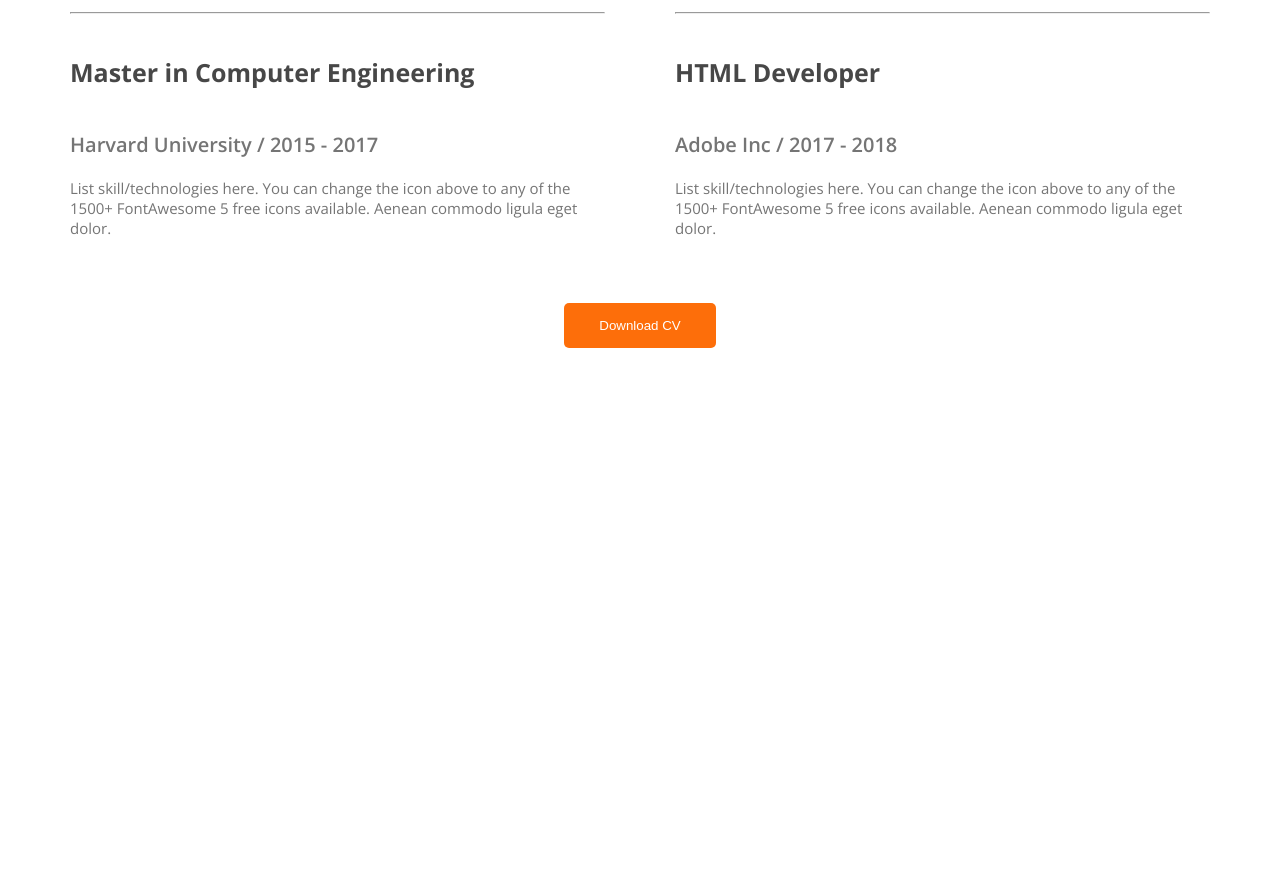
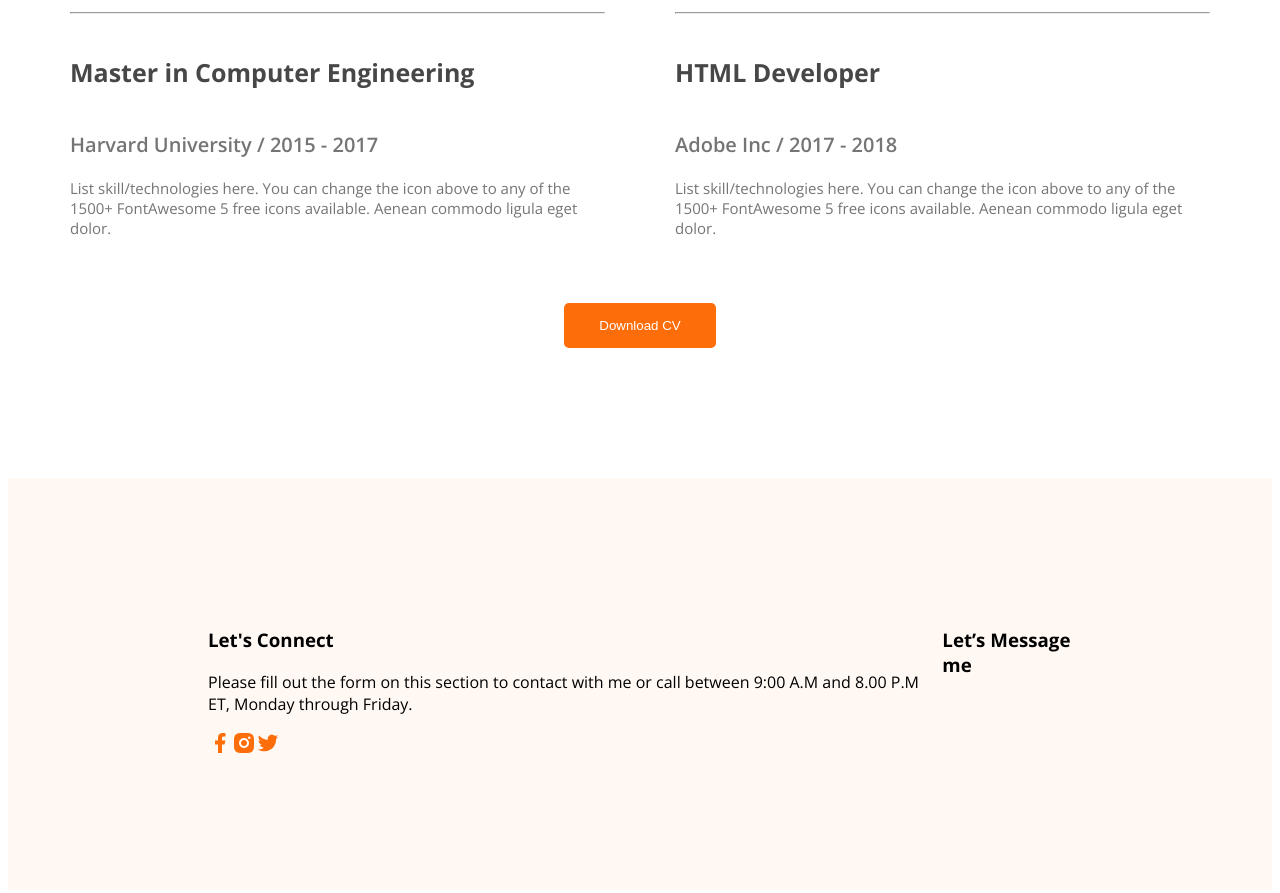
Before and after one commit to Granger-1/developer-portfolio, a plain HTML site: page index.html in a window 1280 px wide. Shown: the part 2835-3728 px from the top of the page. Before the commit the page ends 3191 px from the top, so only its background shows below. Drawn offline with nearby package versions, Linux system fonts and the light colour scheme.

Commit message:
created footer

```diff
--- a/index.html
+++ b/index.html
@@ -132,7 +132,18 @@
           </Section>
     </main>
     <footer>
-
+        <div class="footer-container">
+            <div class="footer-column">
+                <h3 class="footer-title">Let's Connect</h3>
+                <p class="footer-description">Please fill out the form on this section to contact with me or call between 9:00 A.M and 8.00 P.M ET, Monday through Friday.</p>
+                <div class="footer-icon">
+                    <a href=""><img src="/images/icons/facebook.png" alt="facebook"></a><a href=""><img src="/images/icons/insta.png" alt="instagram"></a><a href=""><img src="/images/icons/twitter.png" alt="Twitter"></a>
+                </div>
+            </div>
+            <div class="footer-column">
+                <h3 class="footer-title">Let’s Message me</h3>
+            </div>
+        </div>
     </footer>
 </body>
 </html>
--- a/styles/portfolio.css
+++ b/styles/portfolio.css
@@ -186,3 +186,12 @@ main section{
     text-align: center;
     margin-top: 50px;
 }
+/* footer style */
+.footer-container{
+    display: flex;
+    max-width: 1140px;
+    margin: 0 auto;
+    background: #fff8f3;
+    padding: 130px 200px;
+    margin-top: 130px;
+}
```
